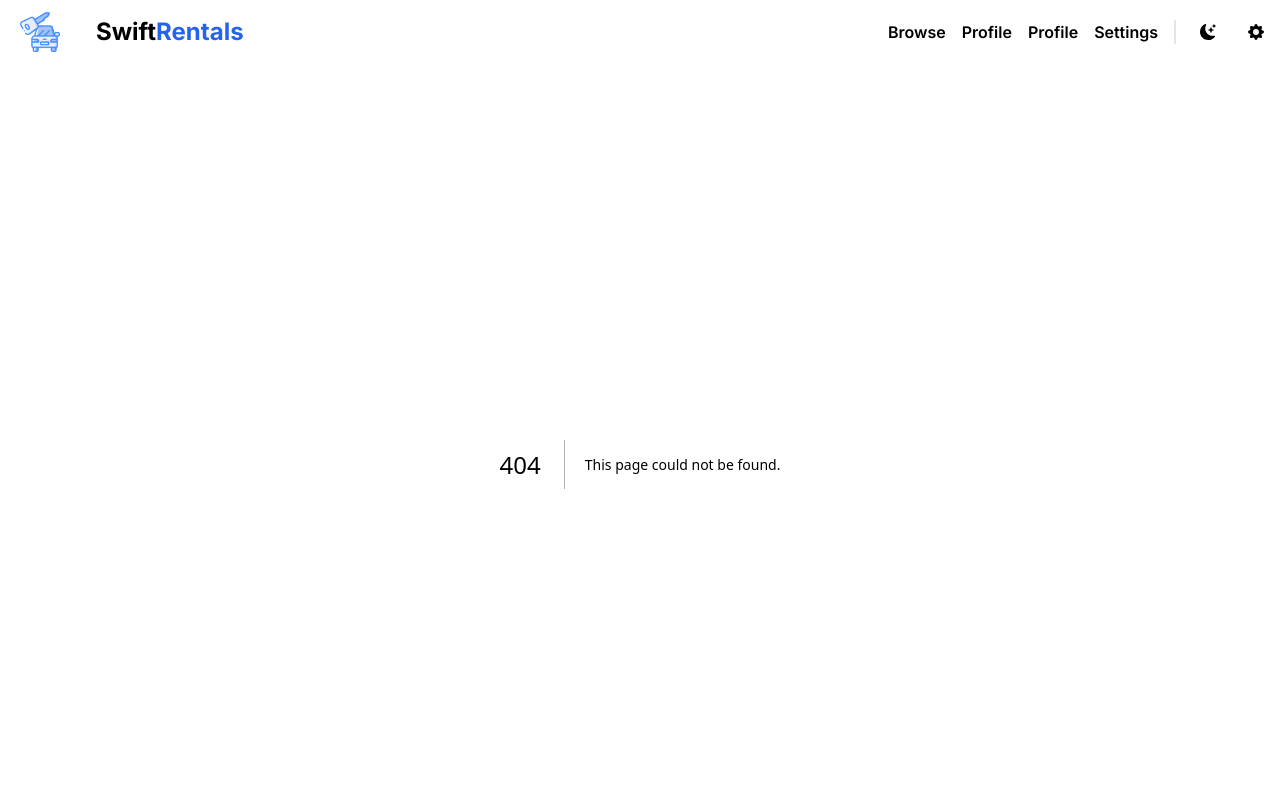
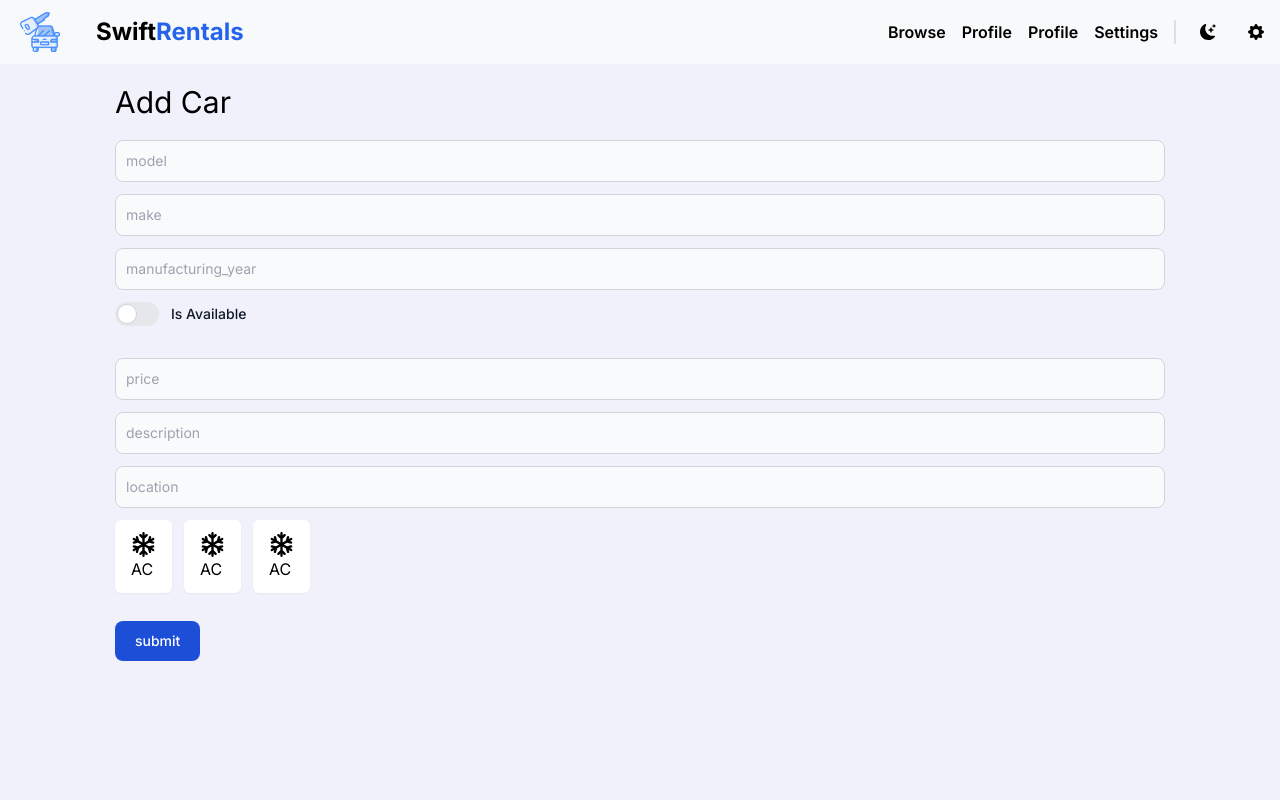
Before and after one commit to CapstoneTeam-3/SwiftRentals, a Next.js app in the folder swift-rentals-frontend/: page /admin/cars/add in a window 1280 px wide. Before the commit this address had no page. Shown: the top 800 px of the page. Built offline with nearby package versions, Linux system fonts and the light colour scheme.

Commit message:
feat: Add car page design

```diff
--- a/swift-rentals-frontend/package.json
+++ b/swift-rentals-frontend/package.json
@@ -9,12 +9,15 @@
     "lint": "next lint"
   },
   "dependencies": {
+    "@hookform/resolvers": "^3.3.4",
     "@reduxjs/toolkit": "^2.1.0",
     "next": "14.1.0",
     "react": "^18",
     "react-dom": "^18",
+    "react-hook-form": "^7.49.3",
+    "react-icons": "^5.0.1",
     "react-redux": "^9.1.0",
-    "react-icons": "^5.0.1"
+    "zod": "^3.22.4"
   },
   "devDependencies": {
     "@types/node": "^20",
--- /dev/null
+++ b/swift-rentals-frontend/src/app/admin/cars/add/page.tsx
@@ -0,0 +1,101 @@
+"use client";
+import { z } from "zod";
+import { useForm, SubmitHandler } from "react-hook-form";
+import { zodResolver } from "@hookform/resolvers/zod";
+import { FaRegSnowflake } from "react-icons/fa6";
+import { useState } from "react";
+
+const CarSchema = z.object({
+    make: z.string().min(1, { message: "Make is required" }),
+    model: z.string().min(1, { message: "Model is required" }),
+    manufacturing_year: z.string().min(4, { message: "manufacturing_year must be valid" }).max(4),
+    is_available: z.boolean({ required_error: "is_available is required" }),
+    price: z.string().min(1, { message: "Price is required" }).max(3, { message: 'Price cannot be more than $999' }),
+    // images: z.string().min(1, { message: "Model is required" }),
+    description: z.string().min(1, { message: "description is required" }),
+    location: z.string().min(1, { message: "location is required" }),
+    // features: z.string().min(1, { message: "Model is required" }),
+});
+
+type CarSchemaType = z.infer<typeof CarSchema>;
+
+export default function AddCar() {
+    const {
+        register,
+        handleSubmit,
+        formState: { errors }
+    } = useForm<CarSchemaType>({ resolver: zodResolver(CarSchema) });
+
+    const onSubmit: SubmitHandler<CarSchemaType> = (data) => {
+        console.log(data);
+    }
+
+    const [featuresIncluded, setFeaturesIncluded] = useState<string[]>([]);
+
+    const features = [
+        { value: 'AC1', label: 'AC', icon: <FaRegSnowflake size={25} /> },
+        { value: 'AC2', label: 'AC', icon: <FaRegSnowflake size={25} /> },
+        { value: 'AC3', label: 'AC', icon: <FaRegSnowflake size={25} /> },
+    ]
+
+    const handleFeatureIncluded = (value: string) => {
+        const isFeatureIncluded = featuresIncluded.includes(value);
+
+        console.log('isFeatureIncluded ',isFeatureIncluded);
+
+        if (isFeatureIncluded) {
+            setFeaturesIncluded(featuresIncluded.filter((feature) => feature !== value));
+        } else {
+            setFeaturesIncluded([...featuresIncluded, value]);
+        }
+    }
+
+    return (
+        <main className="min-h-screen w-full bg-[#f1f1fc]">
+            <div className="container mx-auto md:max-w-[1050px] py-5">
+                <h1 className="text-3xl mb-5">Add Car</h1>
+                <form onSubmit={handleSubmit(onSubmit)} className="form">
+                    <input placeholder="model" {...register("model")} className="bg-gray-50 border mt-3 border-gray-300 text-gray-900 text-sm rounded-lg focus:ring-blue-500 focus:border-blue-500 block w-full p-2.5" />
+                    {errors.model && <p className="mt-2 text-sm text-red-600 dark:text-red-500">{errors.model.message}</p>}
+
+                    <input placeholder="make" {...register("make")} className="bg-gray-50 border mt-3 border-gray-300 text-gray-900 text-sm rounded-lg focus:ring-blue-500 focus:border-blue-500 block w-full p-2.5" />
+                    {errors.make && <p className="mt-2 text-sm text-red-600 dark:text-red-500">{errors.make.message}</p>}
+
+                    <input type="number" placeholder="manufacturing_year" {...register("manufacturing_year")} className="bg-gray-50 border mt-3 border-gray-300 text-gray-900 text-sm rounded-lg focus:ring-blue-500 focus:border-blue-500 block w-full p-2.5" />
+                    {errors.manufacturing_year && <p className="mt-2 text-sm text-red-600 dark:text-red-500">{errors.manufacturing_year.message}</p>}
+
+                    <label className="mt-3 relative inline-flex items-center mb-5 cursor-pointer">
+                        <input type="checkbox" {...register("is_available")} className="sr-only peer" />
+                        <div className="w-11 h-6 bg-gray-200 peer-focus:outline-none peer-focus:ring-4 peer-focus:ring-blue-300  rounded-full peer peer-checked:after:translate-x-full rtl:peer-checked:after:-translate-x-full peer-checked:after:border-white after:content-[''] after:absolute after:top-[2px] after:start-[2px] after:bg-white after:border-gray-300 after:border after:rounded-full after:w-5 after:h-5 after:transition-all peer-checked:bg-blue-600"></div>
+                        <span className="ms-3 text-sm font-medium text-gray-900 ">Is Available</span>
+                    </label>
+
+                    <input type="number" placeholder="price" {...register("price")} className="bg-gray-50 border mt-3 border-gray-300 text-gray-900 text-sm rounded-lg focus:ring-blue-500 focus:border-blue-500 block w-full p-2.5" />
+                    {errors.price && <p className="mt-2 text-sm text-red-600 dark:text-red-500">{errors.price.message}</p>}
+
+                    <input placeholder="description" {...register("description")} className="bg-gray-50 border mt-3 border-gray-300 text-gray-900 text-sm rounded-lg focus:ring-blue-500 focus:border-blue-500 block w-full p-2.5" />
+                    {errors.description && <p className="mt-2 text-sm text-red-600 dark:text-red-500">{errors.description.message}</p>}
+
+                    <input placeholder="location" {...register("location")} className="bg-gray-50 border mt-3 border-gray-300 text-gray-900 text-sm rounded-lg focus:ring-blue-500 focus:border-blue-500 block w-full p-2.5" />
+                    {errors.location && <p className="mt-2 text-sm text-red-600 dark:text-red-500">{errors.location.message}</p>}
+
+                    <div className="flex flex-wrap gap-3 my-3">
+                        {features.map((feature, index) =>
+                            <div
+                                key={index}
+                                onClick={() => handleFeatureIncluded(feature.value)}
+                                className={`${featuresIncluded.includes(feature.value) ? 'bg-blue-100' : 'bg-white'} py-3 px-4 rounded-md shadow-sm`}>
+                                {feature.icon}
+                                <p>{feature.label}</p>
+                            </div>
+                        )}
+                    </div>
+
+                    <button type="submit" className="mt-4 text-white bg-blue-700 hover:bg-blue-800 focus:ring-4 focus:outline-none focus:ring-blue-300 font-medium rounded-lg text-sm w-full sm:w-auto px-5 py-2.5 text-center">
+                        submit
+                    </button>
+                </form>
+            </div>
+        </main>
+    )
+}
```
Also changed, not shown: 1 other file (tests, documents, lock files or other folders).
